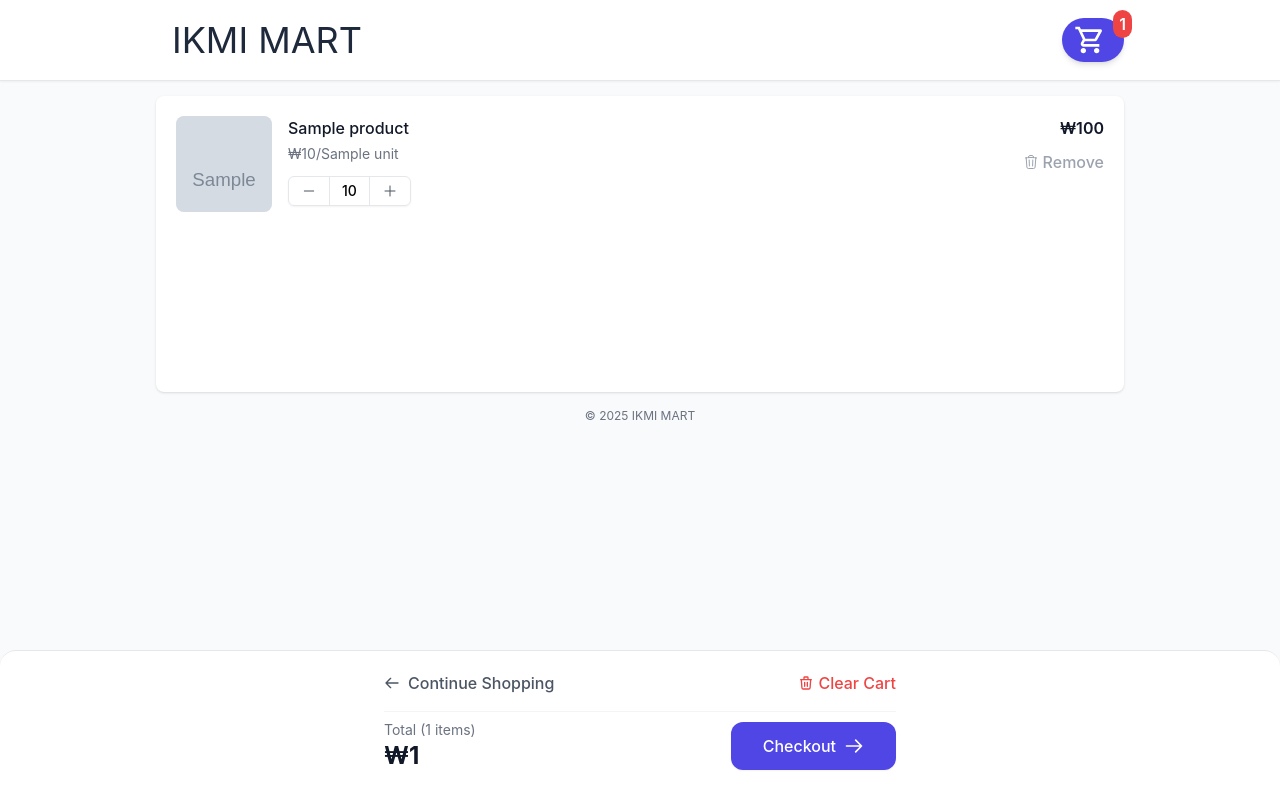
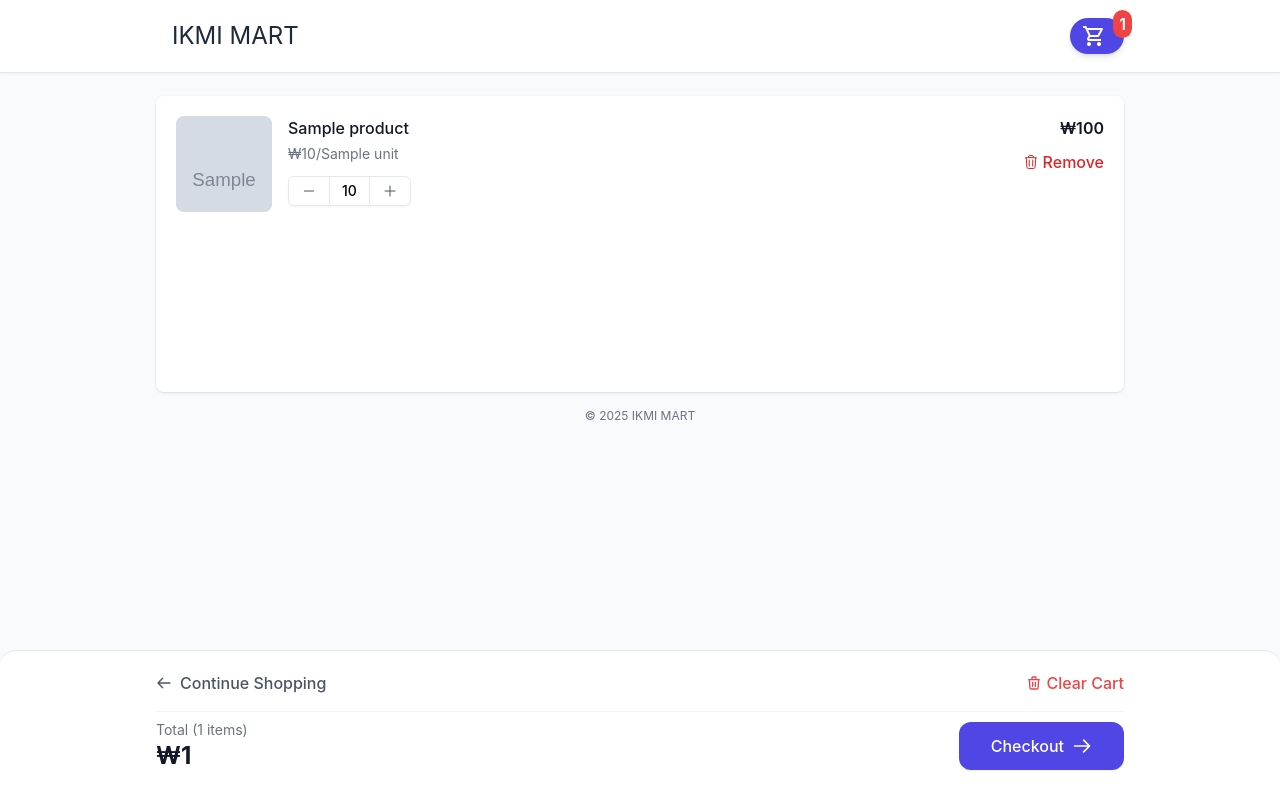
Before and after one commit to hattajr/quickmart2, a Python web app: template templates/cart.html in a window 1280 px wide. Run offline with Jinja, Linux system fonts and the light colour scheme; the template is opened without the code that fills it: most values are stand-ins (such as "Sample title", 1, 10 or a date in 2020); grey boxes marked "Sample" are stand-in pictures; some libraries are stand-ins or nearby versions.

Commit message:
Update cart and index templates for improved UI
- Update: Reduce font size of the site title in cart and index templates
- Update: Decrease cart icon size in cart and index templates
- Update: Change cart clear button target to body for better functionality
- Update: Modify empty products message styling in index template
- Add: Redirect to home if cart is empty in view_cart function
- Add: Return empty DataFrame if cart is empty in get_cart function

```diff
--- a/templates/cart.html
+++ b/templates/cart.html
@@ -2,12 +2,12 @@
 {%block main_content%}
 <header class="bg-white shadow-sm border-b border-gray-200 fixed top-0 left-0 right-0 z-10">
     <div class="container-app py-3 px-4 flex justify-between items-center">
-        <a href="/" class="px-4 py-2 text-4xl text-slate-800 hover:text-slate-900">IKMI MART</a>
+        <a href="/" class="px-4 py-2 text-2xl text-slate-800 hover:text-slate-900">IKMI MART</a>
         <div id="cart-icon-container" hx-swap-oob="true" class="z-20">
             <a href="#"
                 class="flex pointer-events-none cursor-not-allowed items-center bg-indigo-600 hover:bg-blue-700 text-white px-3 py-1.5 rounded-full shadow-md transition-all duration-200 relative">
                 <span class="mr-1.5">
-                    <img src="/static/cart_icon.svg" alt="Cart" class="w-8 h-8">
+                    <img src="/static/cart_icon.svg" alt="Cart" class="w-6 h-6">
                 </span>
                 {%block cart_count_badge%}
                 <span id="cart-count-badge" hx-swap-oob="true"
@@ -52,7 +52,7 @@
 
         <!-- Order summary (fixed bottom) -->
         <div class="fixed inset-x-0 bottom-0 z-10 border-t border-gray-200 bg-white p-5 shadow-lg rounded-t-2xl">
-            <div class="max-w-lg mx-auto">
+            <div class="container-app  mx-auto">
                 <!-- Navigation buttons -->
                 <div class="flex justify-between items-center mb-4">
                     <a href="#" hx-get="/search?q={{last_query}}" hx-target="body" hx-push-url="true"
@@ -64,7 +64,7 @@
                         </svg>
                         Continue Shopping
                     </a>
-                    <button hx-post="/cart/clear" hx-target="#cart-details"
+                    <button hx-post="/cart/clear" hx-target="body" hx-swap="OuterHTML"
                         class="text-red-500 hover:text-red-700 font-medium flex items-center transition">
                         <svg xmlns="http://www.w3.org/2000/svg" class="h-4 w-4 mr-1" fill="none" viewBox="0 0 24 24"
                             stroke="currentColor">
--- a/templates/cart/partials/item.html
+++ b/templates/cart/partials/item.html
@@ -40,7 +40,7 @@
     <div class="flex flex-col items-end gap-3">
         <p class="text-base font-semibold text-gray-900">₩{{'{:,.0f}'.format(product.price * product.qty) }}</p>
         <button hx-post="/cart/item/{{ product.id }}?action=remove" hx-target="#cart-details" hx-swap="innerHTML"
-            class="text-gray-400 hover:text-red-600 transition-colors text-sm font-medium inline-flex items-center"
+            class="text-red-600 transition-colors text-sm font-medium inline-flex items-center"
             title="Remove item">
             <svg xmlns="http://www.w3.org/2000/svg" fill="none" viewBox="0 0 24 24" stroke-width="1.5"
                 stroke="currentColor" class="w-4 h-4 mr-1">
--- a/templates/index.html
+++ b/templates/index.html
@@ -4,12 +4,12 @@
 <script src="/static/js/script.js" defer></script>
 <header class="bg-white shadow-sm border-b border-gray-200 fixed top-0 left-0 right-0 z-10">
     <div class="container-app py-3 px-4 flex justify-between items-center">
-        <a href="/" class="px-4 py-2 text-4xl text-slate-800 hover:text-slate-900">IKMI MART</a>
+        <a href="/" class="px-4 py-2 text-2xl text-slate-800 hover:text-slate-900">IKMI MART</a>
         <div id="cart-icon-container" hx-swap-oob="true" class="z-20">
             <a href="#" hx-get="/cart" hx-target="body" hx-swap="innerHTML" hx-push-url="true"
                 class="flex items-center bg-indigo-600 hover:bg-blue-700 text-white px-3 py-1.5 rounded-full shadow-md transition-all duration-200 relative">
                 <span class="mr-1.5">
-                    <img src="/static/cart_icon.svg" alt="Cart" class="w-8 h-8">
+                    <img src="/static/cart_icon.svg" alt="Cart" class="w-6 h-6">
                 </span>
                 {%block cart_count_badge%}
                 <span id="cart-count-badge" hx-swap-oob="true"
@@ -69,7 +69,7 @@
                 <div id="result-list">
                     <div>
                         {% if not products%}
-                        <div class="text-center p-6 bg-gray-50 rounded-lg border border-gray-200 shadow-sm">
+                        <div class="text-center p-6 bg-gray-50 ">
                             <div class="space-y-3">
                                 <p class="text-gray-700 text-lg font-medium">(╥﹏╥) No products found</p>
                                 <p class="text-gray-500 text-sm">Please try searching again with different keywords or take a clearer photo.</p>
```
Also changed, not shown: main.py (+28 -11 lines).
